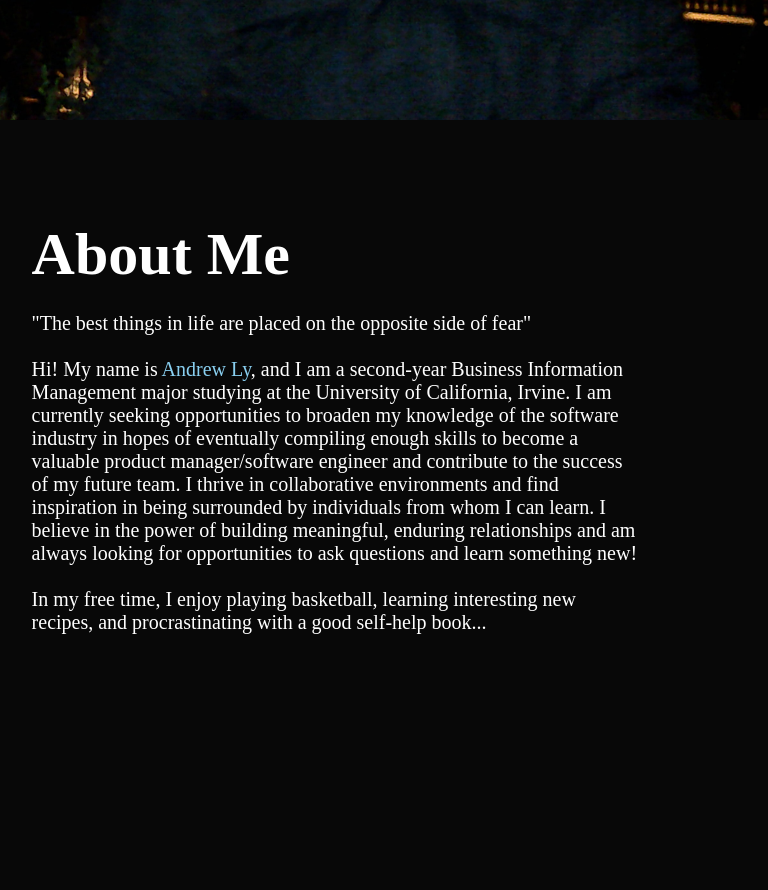
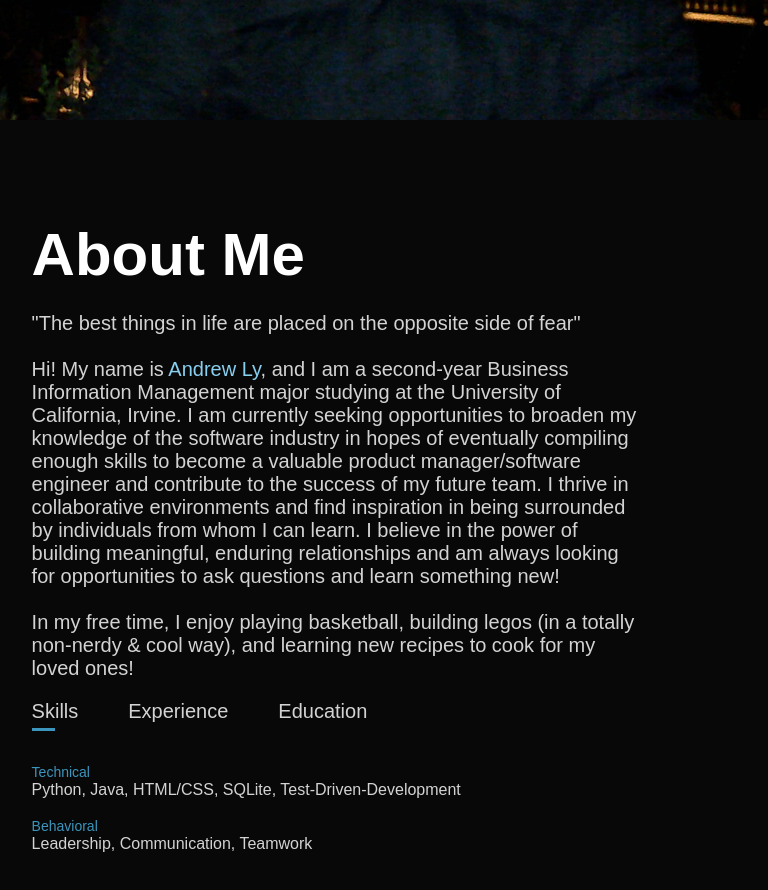
Before and after one commit to andyly13/andyly13.github.io, a plain HTML site: page index.html in a window 1280 px wide. Shown: the part 690-1580 px from the top of the page, 512-1280 px from the left. Before the commit the page ends 1414 px from the top, so only its background shows below. Drawn offline with Linux system fonts and the light colour scheme.

Commit message:
finished about section

```diff
--- a/index.html
+++ b/index.html
@@ -46,13 +46,59 @@
                         I thrive in collaborative environments and find inspiration in being surrounded by individuals
                         from whom I can learn. I believe in the power of building meaningful, enduring relationships
                         and am always looking for opportunities to ask questions and learn something new!<br><br>
-                        In my free time, I enjoy playing basketball, learning interesting new recipes, and
-                        procrastinating with a good self-help book...
-                    </p>
+                        In my free time, I enjoy playing basketball, building legos (in a totally non-nerdy & cool way), and
+                        learning new recipes to cook for my loved ones!</p>
+
+                        <div class="tab-titles">
+                        <p class="tab-links active-link" onclick="opentab('skills')">Skills</p>
+                        <p class="tab-links" onclick="opentab('experience')">Experience</p>
+                        <p class="tab-links" onclick="opentab('education')">Education</p>
+                        </div>
+                        <div class="tab-contents active-tab" id="skills">
+                            <ul>
+                                <li><span>Technical</span><br>Python, Java, HTML/CSS, SQLite, Test-Driven-Development<br><br></li>
+                                <li><span>Behavioral</span><br>Leadership, Communication, Teamwork</li>
+                            </ul>
+                        </div>
+                        <div class="tab-contents" id="experience">
+                            <ul>
+                                <li><span>June 2023 - Current</span><br>Instructor @ CodingMinds Academy<br><br></li>
+                                <li><span>October 2023 - Current</span><br>Mentee for Management Information Student Society<br><br></li>
+                                <li><span>December 2022 - April 2023</span><br>Intern @ Data@UCI<br><br></li>
+                                <li><span>June 2020 - May 2022</span><br>Jr. Shift Lead @ SomiSomi</li>
+                            </ul>
+                        </div>
+                        <div class="tab-contents" id="education">
+                            <ul>
+                                <li><span>2022</span><br>UC Irvine<br><br></li>
+                                <li><span>2018-2022</span><br>Lebanon Trail Highschool<br><br></li>
+                            </ul>
+                        </div>
                 </div>
             </div>
         </div>
     </div>
 
+    <script>
+
+        var tablinks = document.getElementsByClassName("tab-links");
+        var tabcontents = document.getElementsByClassName("tab-contents");
+
+        function opentab(tabname){
+            for(tablink of tablinks){
+                tablink.classList.remove("active-link");
+            }
+
+            for(tabcontent of tabcontents){
+                tabcontent.classList.remove("active-tab");
+            }
+            event.currentTarget.classList.add("active-link");
+            document.getElementById(tabname).classList.add("active-tab");
+
+        }
+
+    </script>
+
+
 </body>
 </html>
--- a/style.css
+++ b/style.css
@@ -1,7 +1,7 @@
 *{
     margin: 0;
     padding: 0;
-    font-family: 'Poppins', 'Proxima Nova';
+    font-family: 'Poppins', sans-serif;
     box-sizing: border-box;
 }
 
@@ -85,13 +85,11 @@ nav ul li a:hover::after{
 }
 
 
-span{
-    color: #89CFF0;
-}
+
 /*-------about-----------*/
 #about{
     padding: 80px 0;
-    color: white;
+    color: lightgray;
 }
 .row{
     display: flex;
@@ -115,8 +113,56 @@ span{
 .subtitle{
     font-size: 60px;
     font-weight: 600;
+    color: white;
 }
 
 .about-column-2 p{
     font-size: 20px;
+    font-weight: 75;
 }
+
+.tab-titles{
+    display: flex;
+    margin: 20px 0 40px;
+}
+
+.tab-links{
+    margin-right: 50px;
+    font-size: 18px;
+    font-weight: 500;
+    cursor: pointer;
+    position: relative;
+}
+
+.tab-links::after{
+    content: '';
+    width: 0;
+    height: 3px;
+    background: #3c95bd;
+    position: absolute;
+    left: 0;
+    bottom: -8px;
+    transition: 0.5s;
+}
+
+.tab-links.active-link::after{
+    width: 50%;
+}
+
+.tab-contents ul li{
+    list-style: none;
+    margin: 10 px 0;
+}
+
+.tab-contents ul li span{
+    color: #3c95bd;
+    font-size: 14px;
+}
+
+.tab-contents{
+    display: none;
+}
+
+.tab-contents.active-tab{
+    display: block;
+}
```
